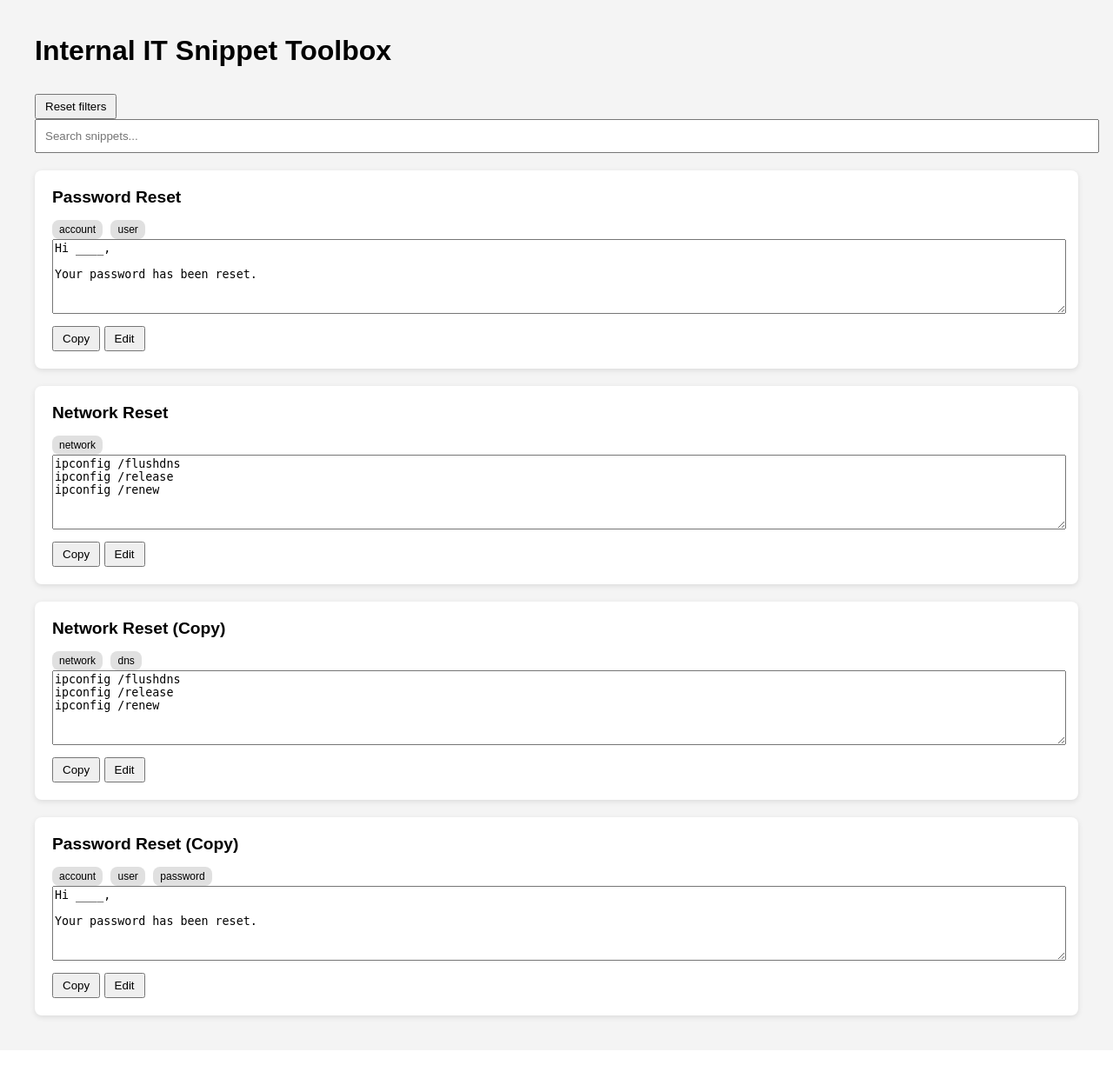
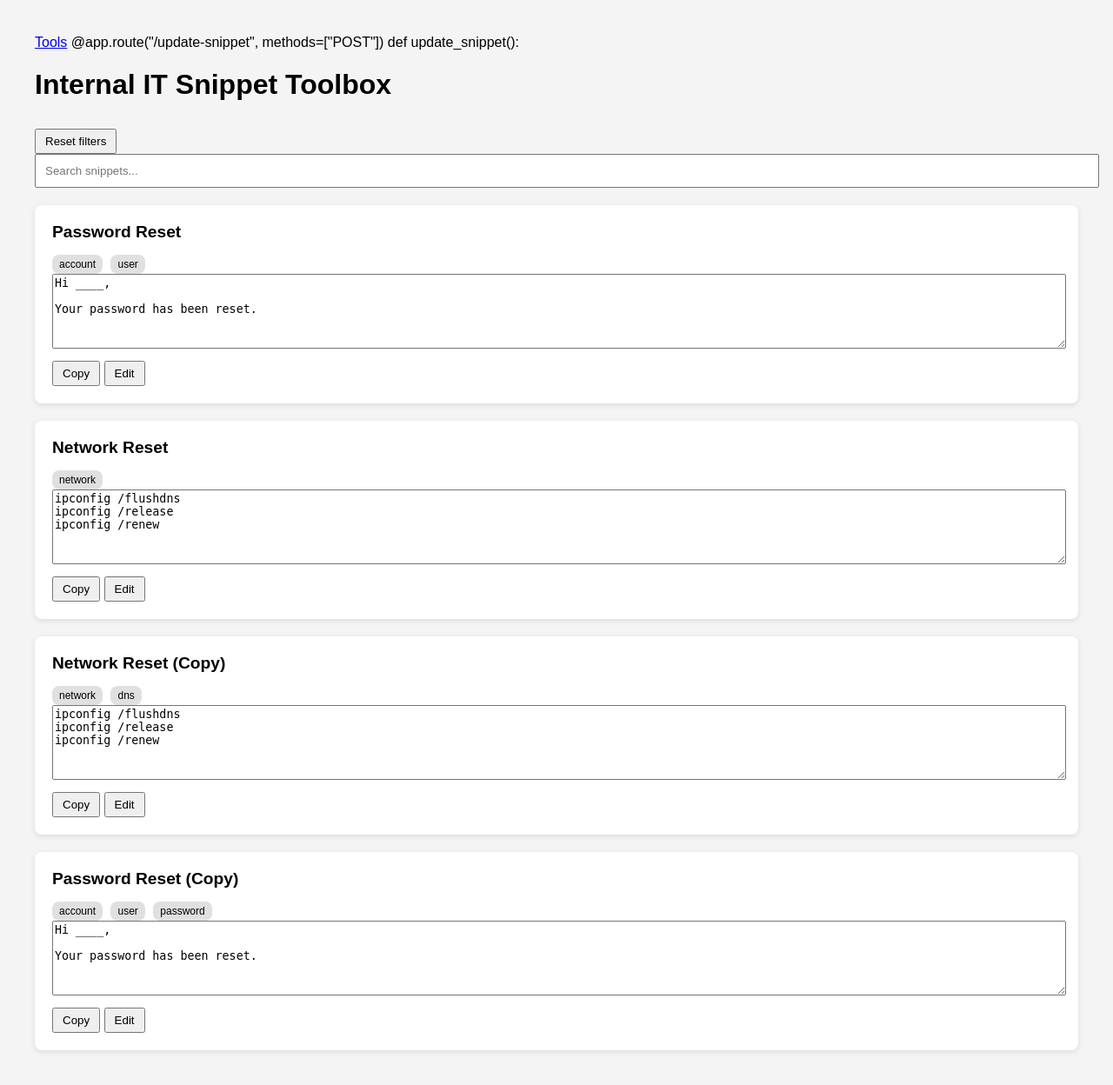
Before and after one commit to wilfachop/it-toolbox, a Flask app: page / in a window 1280 px wide. Shown: the whole page at 87% size. Before the commit the page ends 1175 px from the top, so only its background shows below. Run offline with Flask 3, Linux system fonts and the light colour scheme.

Commit message:
Testing; added tools page w/ basic route & template

```diff
--- a/webapp/app.py
+++ b/webapp/app.py
@@ -10,6 +10,9 @@ def home():
 
     return render_template("index.html", snippets=snippets)
 
+@app.route("/tools")
+def tools():
+    return render_template("tools.html")
 
 
 # update JSON file
--- a/webapp/templates/index.html
+++ b/webapp/templates/index.html
@@ -7,6 +7,12 @@
     <link rel="stylesheet" href="{{ url_for('static', filename='style.css') }}">
 
 </head>
+
+<a href="/tools">Tools</a>
+
+@app.route("/update-snippet", methods=["POST"])
+def update_snippet():
+
 <body>
 
 <h1>Internal IT Snippet Toolbox</h1>
--- /dev/null
+++ b/webapp/templates/tools.html
@@ -0,0 +1,2 @@
+<h1>Tools Page</h1>
+<a href="/">Back</a>
```
